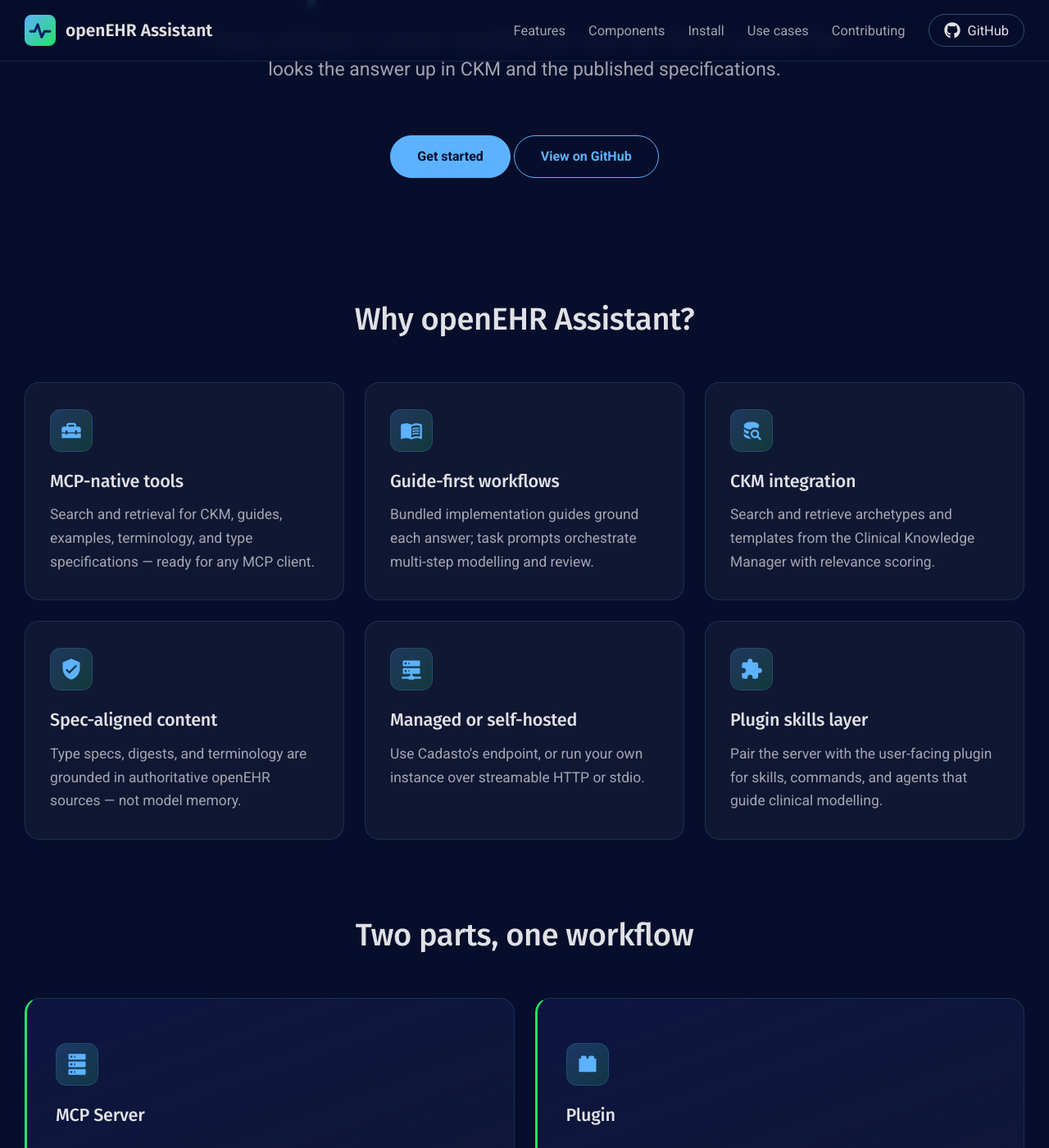
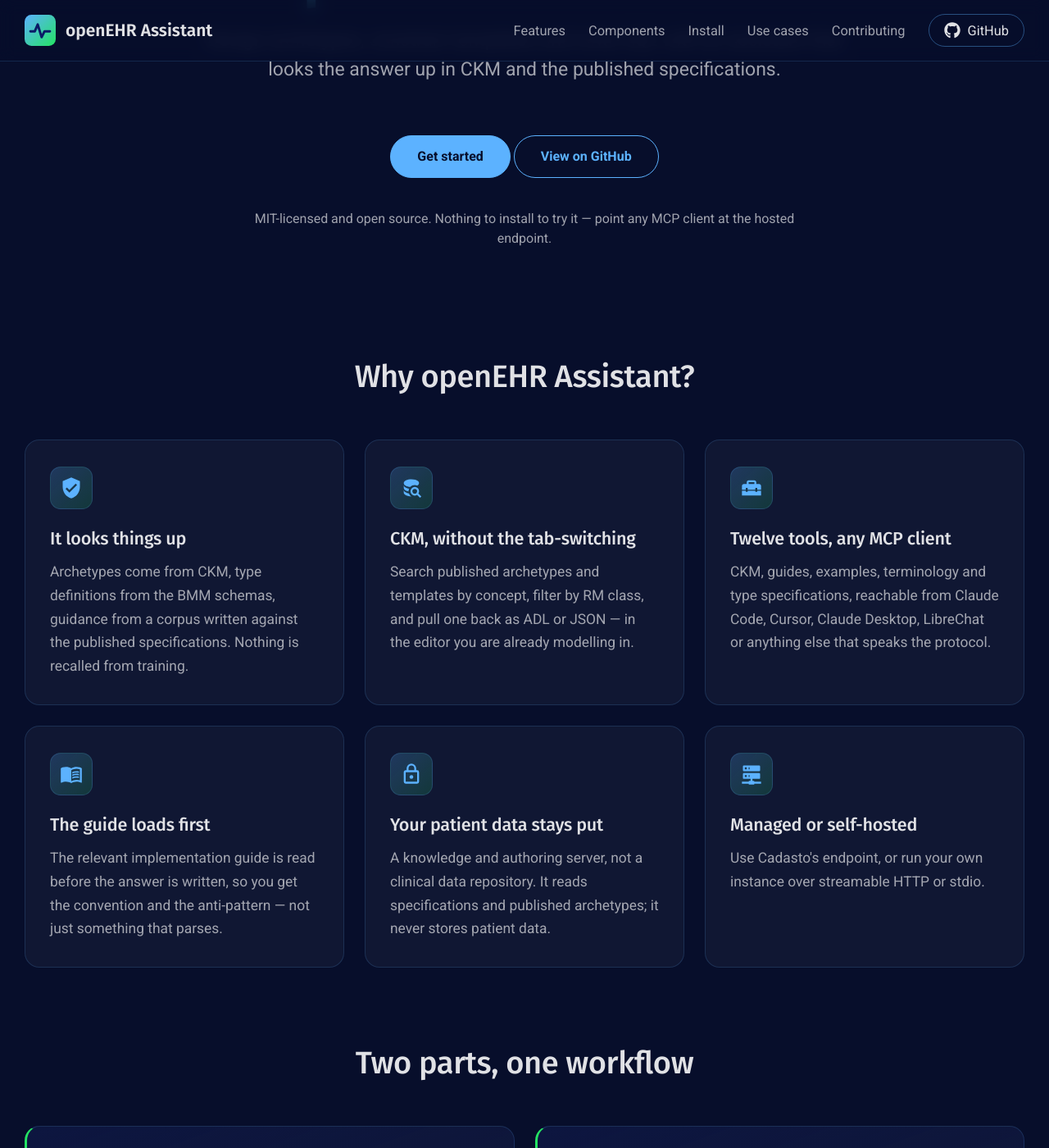
Before and after one commit to Cadasto/openehr-assistant, an MkDocs documentation site: the page built from pages/index.md, in a window 1280 px wide and 1400 px high, scrolled down 388 px. Shown: the whole window at 82% size. Built offline with MkDocs 1.6.1 and Material for MkDocs 9.7.7, drawn with Linux system fonts in a browser that asks for light colours; plug-ins that fetch from the network failed and are left out; some of the changed text lies outside the part shown.

Commit message:
docs(index): make the landing page answer its own question
The section headed "Why openEHR Assistant?" answered what, not why. Six
cards named capabilities — "MCP-native tools", "CKM integration",
"Spec-aligned content" — and left the reader to work out the consequence.
Two of them also overlapped: the first card already claimed CKM search,
so the third spent a slot repeating it.

Each card now states the capability and what it gets you, and they are
ordered by what a modeller decides on. Grounding leads, because it is the
one claim that separates this from asking a model unaided.

Two facts that were already true but invisible are now on the page:

- Both product repositories are MIT. Open source is a gating question for
  this audience and the site never said so.
- The server holds no patient data. That was a subordinate clause halfway
  down Components — the last place a health-IT reader looks for it, and
  the first thing they need to know. It now sits under the buttons on the
  landing page, and as its own admonition on Components.

The plugin card is gone from the grid. "Two parts, one workflow" covers
the plugin properly a screen further down; the card was a third mention.

Claims are held to what the repositories support: twelve tools is the
count in the server README once its four prompts are excluded, and the
patient-data wording is Components' own sentence, not a stronger one.

Co-Authored-By: Claude Opus 5 (1M context) <noreply@anthropic.com>

````diff
--- a/pages/index.md
+++ b/pages/index.md
@@ -26,6 +26,10 @@ Design archetypes, constrain templates and write AQL with an assistant that look
 
 </div>
 
+<p class="home-reassure">
+MIT-licensed and open source. Nothing to install to try it — point any MCP client at the hosted endpoint.
+</p>
+
 </div>
 
 <h2 class="section-title">Why openEHR Assistant?</h2>
@@ -34,10 +38,28 @@ Design archetypes, constrain templates and write AQL with an assistant that look
 
 <div class="feature-card" markdown="1">
 
+:material-shield-check:
+
+### It looks things up
+Archetypes come from CKM, type definitions from the BMM schemas, guidance from a corpus written against the published specifications. Nothing is recalled from training.
+
+</div>
+
+<div class="feature-card" markdown="1">
+
+:material-database-search:
+
+### CKM, without the tab-switching
+Search published archetypes and templates by concept, filter by RM class, and pull one back as ADL or JSON — in the editor you are already modelling in.
+
+</div>
+
+<div class="feature-card" markdown="1">
+
 :material-toolbox:
 
-### MCP-native tools
-Search and retrieval for CKM, guides, examples, terminology, and type specifications — ready for any MCP client.
+### Twelve tools, any MCP client
+CKM, guides, examples, terminology and type specifications, reachable from Claude Code, Cursor, Claude Desktop, LibreChat or anything else that speaks the protocol.
 
 </div>
 
@@ -45,26 +67,17 @@ Search and retrieval for CKM, guides, examples, terminology, and type specificat
 
 :material-book-open-variant:
 
-### Guide-first workflows
-Bundled implementation guides ground each answer; task prompts orchestrate multi-step modelling and review.
+### The guide loads first
+The relevant implementation guide is read before the answer is written, so you get the convention and the anti-pattern — not just something that parses.
 
 </div>
 
 <div class="feature-card" markdown="1">
 
-:material-database-search:
+:material-lock-outline:
 
-### CKM integration
-Search and retrieve archetypes and templates from the Clinical Knowledge Manager with relevance scoring.
-
-</div>
-
-<div class="feature-card" markdown="1">
-
-:material-shield-check:
-
-### Spec-aligned content
-Type specs, digests, and terminology are grounded in authoritative openEHR sources — not model memory.
+### Your patient data stays put
+A knowledge and authoring server, not a clinical data repository. It reads specifications and published archetypes; it never stores patient data.
 
 </div>
 
@@ -74,15 +87,6 @@ Type specs, digests, and terminology are grounded in authoritative openEHR sourc
 
 ### Managed or self-hosted
 Use Cadasto's endpoint, or run your own instance over streamable HTTP or stdio.
-
-</div>
-
-<div class="feature-card" markdown="1">
-
-:material-puzzle:
-
-### Plugin skills layer
-Pair the server with the user-facing plugin for skills, commands, and agents that guide clinical modelling.
 
 </div>
 
@@ -118,9 +122,9 @@ The workflow layer for Claude Code and Cursor: skills, slash commands, and subag
 
 <div class="quick-start" markdown="1">
 
-## Quick Start
+## Quick start
 
-Point your MCP client at the hosted server:
+Point any MCP client at Cadasto's endpoint:
 
 ```json
 {
--- a/pages/stylesheets/cadasto.css
+++ b/pages/stylesheets/cadasto.css
@@ -252,6 +252,16 @@
   flex-wrap: wrap;
 }
 
+/* Sits directly under the buttons: the licence and the no-install path are the
+   two objections a first-time visitor raises before clicking anything. */
+.md-typeset .home-reassure {
+  margin: 1.1rem auto 0;
+  max-width: 34rem;
+  font-size: 0.8rem;
+  line-height: 1.5;
+  color: var(--cadasto-fg-muted);
+}
+
 .md-typeset .home-cta .md-button {
   border-radius: 2rem;
   padding: 0.6rem 1.6rem;
````
Also changed, not shown: pages/components.md (+6 -3 lines), pages/use-cases.md (+2 -2 lines).
